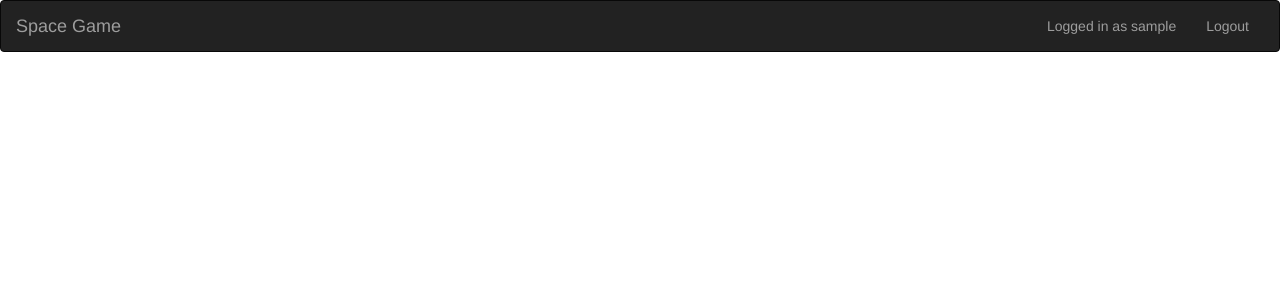
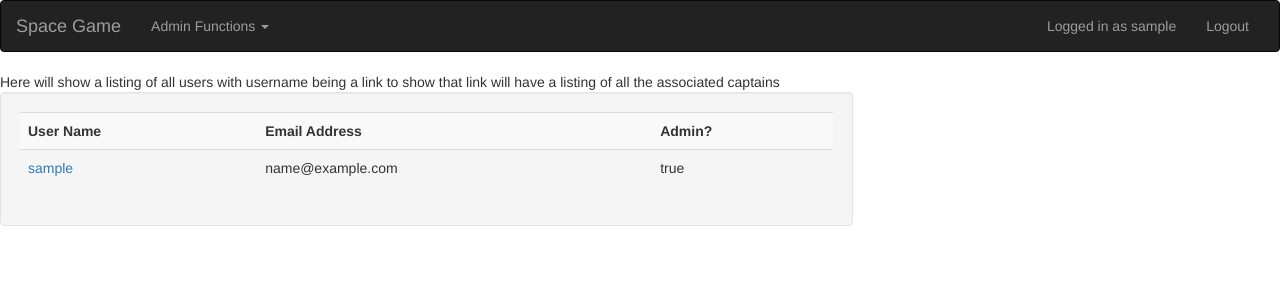
Before and after one commit to sean-perryman/SpaceGame, a Rails app: page /users in a window 1280 px wide. Shown: the top 300 px of the page. Run offline with Rails 7, Linux system fonts and the light colour scheme; the visitor is signed in with stand-in values (Sample User, id 1); style sheets or scripts are compiled from the project's sources; some libraries are stand-ins or nearby versions.

Commit message:
Added in the admin field and a dropdown for the application layout with admin functions

```diff
--- a/app/views/items/index.html.haml
+++ b/app/views/items/index.html.haml
@@ -1,4 +1,5 @@
 .container-fluid.well.col-md-8
+	%h1 Listing All Items
 
 	%table.table.table-striped
 		%tr
--- a/app/views/layouts/application.html.haml
+++ b/app/views/layouts/application.html.haml
@@ -18,6 +18,19 @@
 						%span.icon-bar
 					%a.navbar-brand{ :href => "/" }	Space Game
 				#bs-example-navbar-collapse-1.collapse.navbar-collapse
+					%ul.nav.navbar-nav
+						- if current_user.admin
+							%li.dropdown{:role => "presentation"}
+								%a.dropdown-toggle{"aria-expanded" => "false", "data-toggle" => "dropdown", :href => "#", :role => "button"}
+									Admin Functions
+									%span.caret
+								%ul.dropdown-menu{:role => "menu"}
+									%li= link_to "Users", users_path
+									%li= link_to "Captains", captains_path
+									%li= link_to "Worlds", worlds_path
+									%li= link_to "Planets", planets_path
+									%li= link_to "Ships", ships_path
+									%li= link_to "Items", items_path
 					%ul.nav.navbar-nav.navbar-right
 						- if user_signed_in?
 							%li= link_to "Logged in as #{current_user.username}", edit_user_path(current_user.id)
--- a/app/views/users/index.html.haml
+++ b/app/views/users/index.html.haml
@@ -0,0 +1,15 @@
+Here will show a listing of all users with username being a link to show
+that link will have a listing of all the associated captains
+
+.container-fluid.well.col-md-8
+	%table.table.table-striped
+		%tr
+			%th User Name
+			%th Email Address
+			%th Admin?
+
+		- @users.each do |user|
+			%tr
+				%td= link_to user.username, user_path(user.id)
+				%td= user.email
+				%td= user.admin
--- a/app/views/users/show.html.haml
+++ b/app/views/users/show.html.haml
@@ -0,0 +1 @@
+Here needs to have a listing of all the associated captains with this user
--- /dev/null
+++ b/db/migrate/20150222181320_add_admin_to_users.rb
@@ -0,0 +1,5 @@
+class AddAdminToUsers < ActiveRecord::Migration
+  def change
+    add_column :users, :admin, :boolean
+  end
+end
```
Also changed, not shown: app/views/captains/index.html.erb (deleted, +0 -33 lines), app/views/captains/index.html.haml (added, +20 -0 lines), db/schema.rb.
